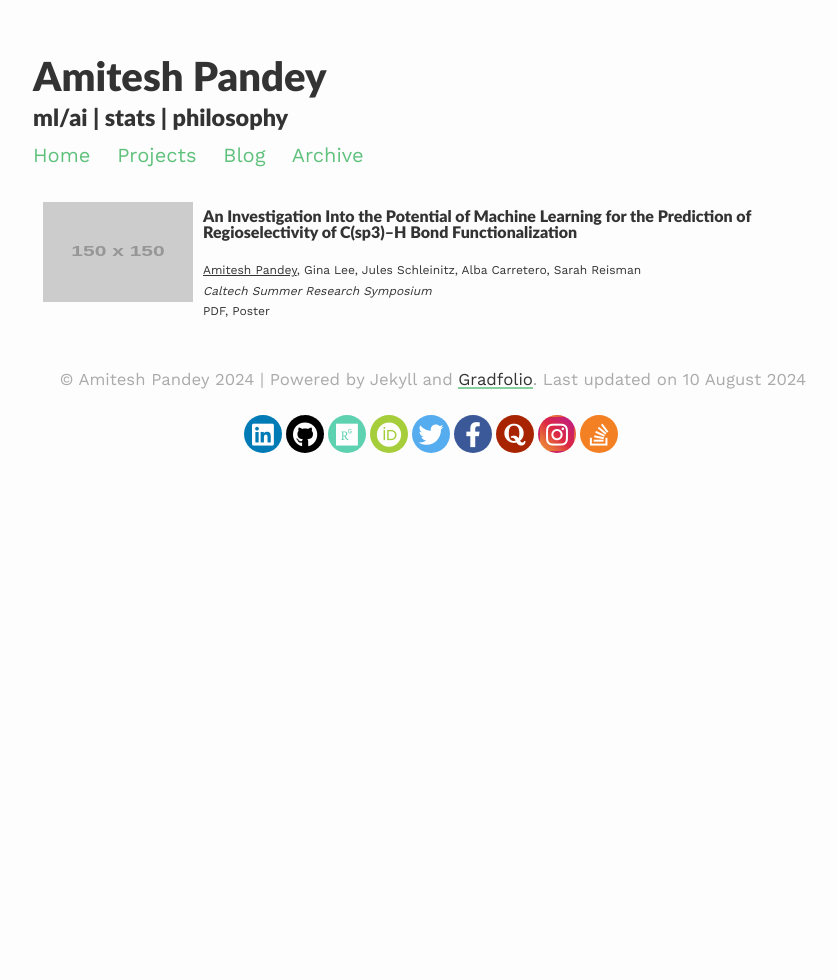
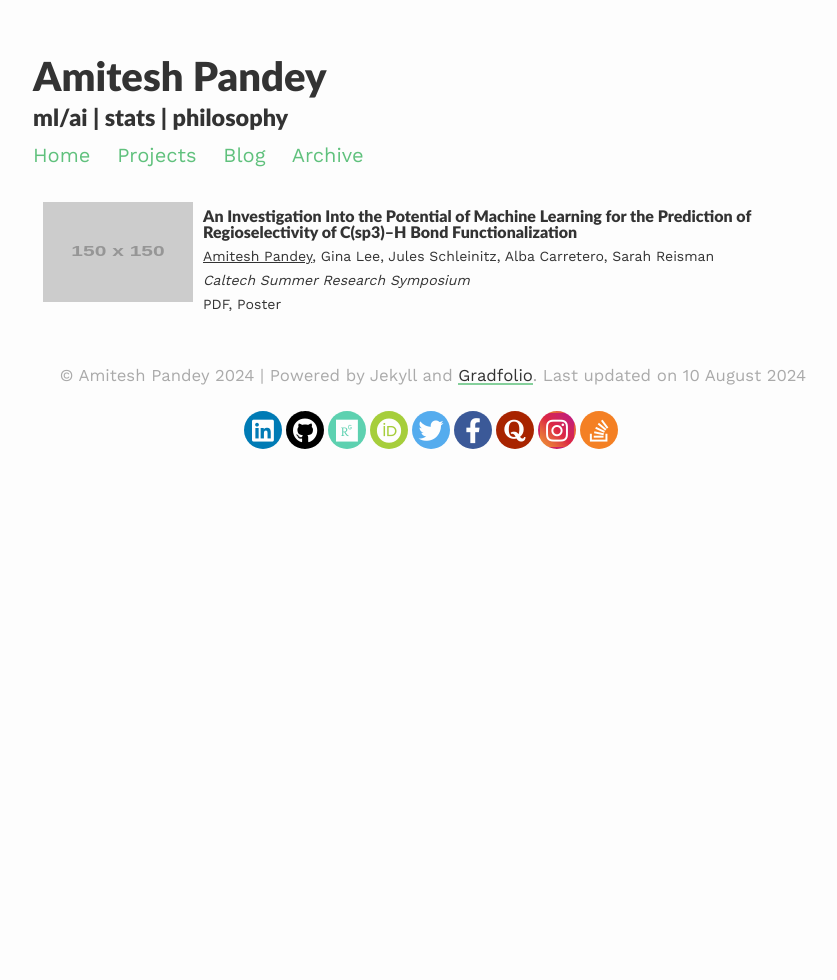
Before and after one commit to pandeyamitesh/pandeyamitesh, a Jekyll site: the page built from research/index.html, in a window 1280 px wide. Shown: the whole page, without its empty margins (207-1044 px from the left). Built offline with Jekyll 4.4.1, drawn with Linux system fonts in a browser that asks for light colours; nearby versions of some CDN libraries.

Commit message:
Update style.scss

```diff
--- a/assets/css/_sass/style.scss
+++ b/assets/css/_sass/style.scss
@@ -213,8 +213,8 @@ blockquote {
 }
 
 .research-desc {
-  margin-top:20px;
-  font-size: 0.6em;
+  margin-top:5px;
+  font-size: 0.7em;
 }
 
 .research-image {
```
